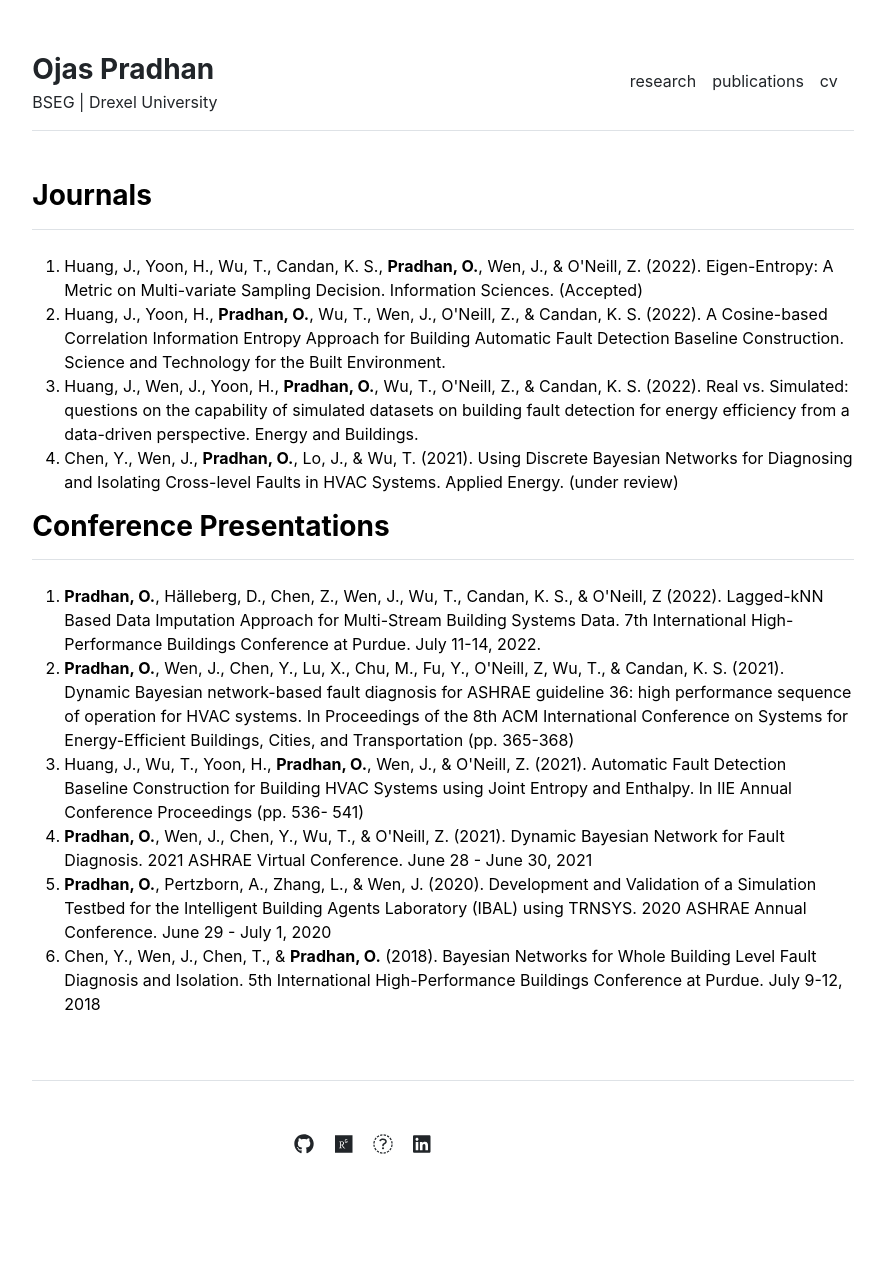
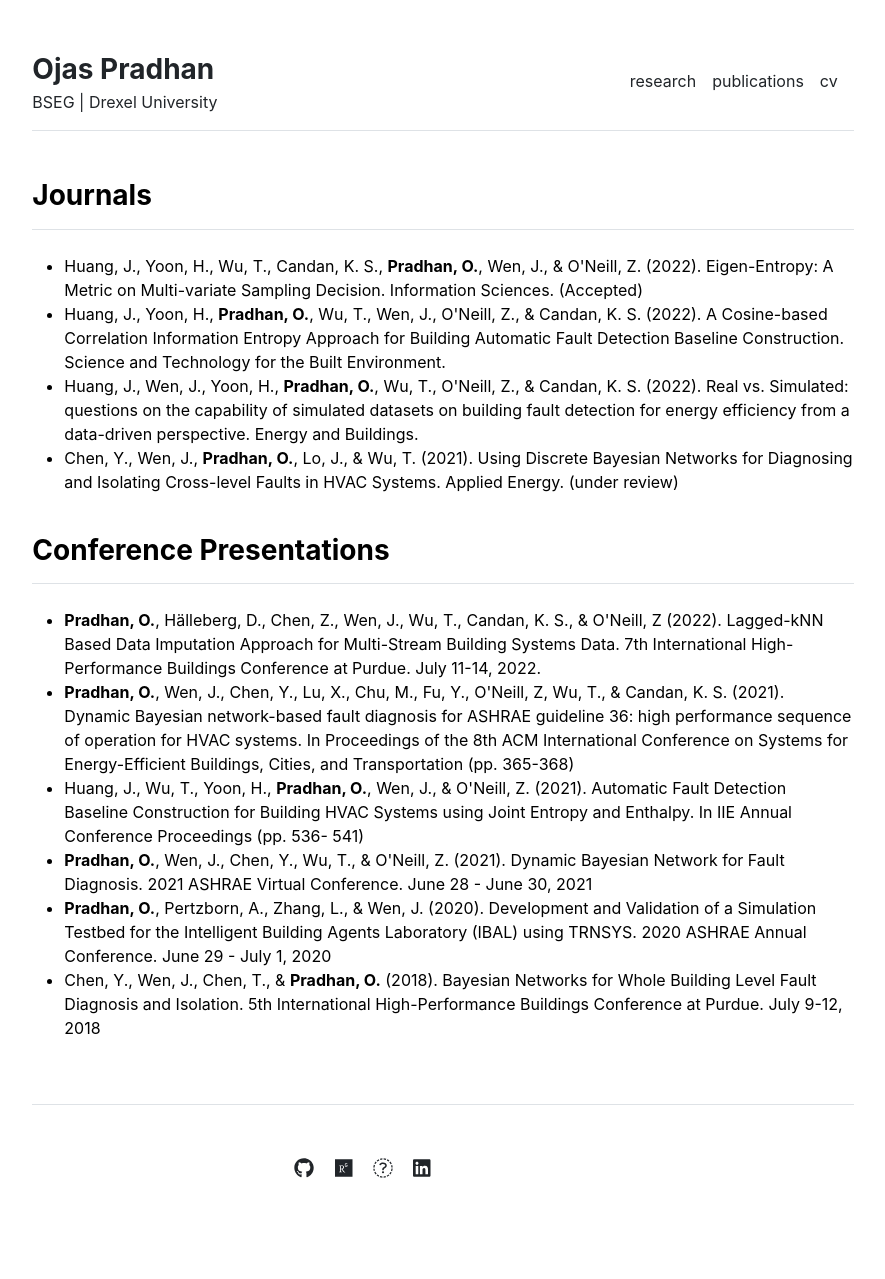
Before and after one commit to pradhanojas/pradhanojas.github.io, a Jekyll site: the page built from publications.md, in a window 1280 px wide. Shown: the whole page, without its empty margins (197-1082 px from the left). Built offline with Jekyll 4.4.1, drawn with Linux system fonts in a browser that asks for light colours; before the commit the page ends 1255 px from its top, so only the background shows below that.

Commit message:
Update publications.html

```diff
--- a/_includes/publications.html
+++ b/_includes/publications.html
@@ -2,7 +2,7 @@
   <div>
     <h3 class="fw-bold border-bottom pb-3 mb-0"> Journals </h3>
     <br>
-    <ol>
+    <ul>
       <li>
         Huang, J., Yoon, H., Wu, T., Candan, K. S., <b>Pradhan, O.</b>, Wen, J., & O'Neill, Z. (2022). Eigen-Entropy: A Metric on Multi-variate Sampling Decision. Information Sciences. (Accepted)
       </li>
@@ -15,11 +15,12 @@
       <li>
         Chen, Y., Wen, J., <b>Pradhan, O.</b>, Lo, J., & Wu, T. (2021). Using Discrete Bayesian Networks for Diagnosing and Isolating Cross-level Faults in HVAC Systems. Applied Energy. (under review)
       </li>
-    </ol>
+    </ul>
+    <br>
 
     <h3 class="fw-bold border-bottom pb-3 mb-0">Conference Presentations</h3>
     <br>
-    <ol>
+    <ul>
       <li>
         <b>Pradhan, O.</b>, Hälleberg, D., Chen, Z., Wen, J., Wu, T., Candan, K. S., & O'Neill, Z (2022). Lagged-kNN Based Data Imputation Approach for Multi-Stream Building Systems Data. 7th International High-Performance Buildings Conference at Purdue. July 11-14, 2022.
       </li>
@@ -38,6 +39,6 @@
       <li>
         Chen, Y., Wen, J., Chen, T., & <b>Pradhan, O.</b> (2018). Bayesian Networks for Whole Building Level Fault Diagnosis and Isolation. 5th International High-Performance Buildings Conference at Purdue. July 9-12, 2018
       </li>
-    </ol>
+    </ul>
   </div>
 </div>
```
